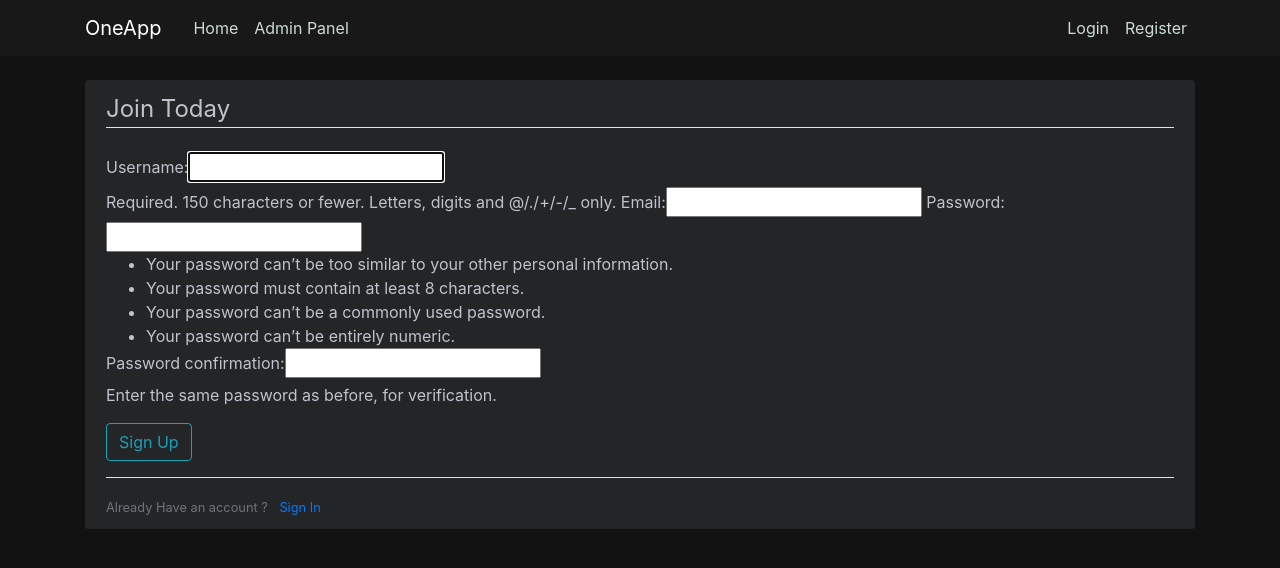
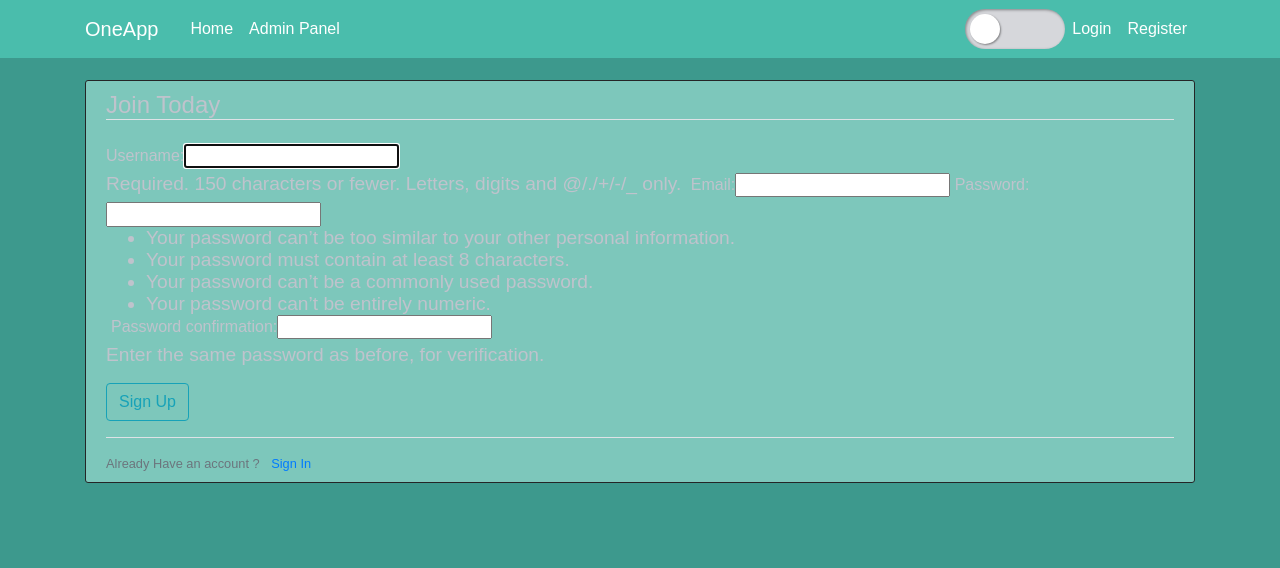
Before and after one commit to FelixVaughan/TECHSTART, a Django app: page /register/ in a window 1280 px wide. Shown: the top 568 px of the page. Run offline with Django 3.2, Linux system fonts and the light colour scheme; some libraries are stand-ins or nearby versions.

Commit message:
added light/dark mode

```diff
--- a/users/static/users/main.css
+++ b/users/static/users/main.css
@@ -1,32 +1,61 @@
+:root {
+  --green: #fafcfa;
+  --white: #ffffff;
+  --black: #000000;
+  --bg: #3d998d;
+  --nav: #5be8d177;
+  --font: #ffffff;
+  --tag: #ffffff;
+  --content: #7dc7bb;
+  --hover: #678987;
+}
+
+[light-mode=dark] {
+  --green: #fafcfa;
+  --white: #ffffff;
+  --black: #000000;
+  --bg: #121212;
+  --nav: #181818;
+  --font: #bfc3cc;
+  --tag: #bfc3cc;
+  --content: #242526;
+  --hover: #ffffff;
+}
+
 body {
-  background: #121212;
+  background:var(--bg);
    margin-top: 5rem;
-    --fontColor: #cbdbd8;
+   font: var(--font);
+   transition: background-color .3s;
  }
 
  h1, h2, h3, h4 {
-   color: #bfc3cc;
+   color: var(--font);
  }
 
  h5 {
-   color: #bfc3cc;
+   color: var(--font);
    font-size: 1.0 rem;
+ }
+
+ p {
+  color: var(--font);
  }
 
  ul {
    margin: 0;
  }
 
- .bg-dark {
-   background-color: #181818!important;
+ .bg-nav {
+   background-color: var(--nav)!important;
  }
 
  .site-header .navbar-nav .nav-link {
-   color: #cbdbd8;
+   color: var(--font);
  }
 
  .site-header .navbar-nav .nav-link:hover {
-   color: #ffffff;
+   color:#678987;
  }
 
  .site-header .navbar-nav .nav-link.active {
@@ -34,12 +63,20 @@ body {
  }
 
  .content-section {
-   background: #242526;
+   background: var(--content);
    padding: 10px 20px;
    border: 1px solid #242526;
    border-radius: 3px;
    margin-bottom: 20px;
  }
+
+ .content-section[light-mode=dark] {
+  background: #ffffff;
+  padding: 10px 20px;
+  border: 1px solid #242526;
+  border-radius: 3px;
+  margin-bottom: 20px;
+}
 
  .redirect {
    text-align: center;
@@ -89,4 +126,65 @@ label {
 
 span {
  color: #bfc3cc;
+ font-size: 1.2rem;
+ margin-right:5px;
+ margin-bottom: 0.5rem;
 }
+
+.badge {
+  font-size: 100%;
+}
+
+body[light-mode="dark"] .light-mode-button span:nth-child(1){
+  background-color: #ced4e2;
+  color: #141516;
+}
+
+body[light-mode=dark] .light-mode-button span:nth-child(2) {
+  left: 65px;
+  background-color: #141516;
+}
+
+.light-mode-button {
+  background:0;
+  border: 0;
+  box-sizing: border-box;
+  cursor: pointer;
+  height: 40px;
+  width: 100px;
+  position: relative;
+  border: 1px solid rgba(255,255,255,0);
+}
+
+.light-mode-button:focus {
+  outline:none; /* Not ideal for accessibility */
+}
+
+.light-mode-button span:nth-child(1) {
+  position: absolute;
+  top:0;
+  left:0;
+  width: 100px;
+  height:40px;
+  border-radius: 20px;
+  background-color: #d6d7db;
+  box-shadow: inset 1px 1px 3px 0 rgb(0 0 0 / 40%);
+  transition: .3s;
+}
+
+.light-mode-button span:nth-child(2) {
+  position: absolute;
+  top:5px;
+  left:5px;
+  width: 30px;
+  height: 30px;
+  background-color: #fff;
+  border-radius: 50%;
+  box-shadow: 1px 1px 2px 0 rgb(0 0 0 / 40%);
+  transition: .3s;
+}
+
+.badge-primary {
+  color: var(--bg);
+  background-color: var(--tag);
+}
--- a/users/templates/users/base.html
+++ b/users/templates/users/base.html
@@ -8,14 +8,13 @@
         <link rel="stylesheet" href="https://maxcdn.bootstrapcdn.com/bootstrap/4.0.0/css/bootstrap.min.css" integrity="sha384-Gn5384xqQ1aoWXA+058RXPxPg6fy4IWvTNh0E263XmFcJlSAwiGgFAW/dAiS6JXm" crossorigin="anonymous">
         <meta name="viewport" content="width=device-width, initial-scale=1">
         <link rel="stylesheet" href="https://maxcdn.bootstrapcdn.com/bootstrap/4.5.2/css/bootstrap.min.css">
-
         <link rel="stylesheet" type="text/css" href="{% static 'users/main.css' %}">
         {% block css %}{% endblock %}
         {% block title %}{% endblock %}
 </head>
 <body>
     <header class="site-header">
-        <nav class="navbar navbar-expand-md navbar-dark bg-dark fixed-top">
+        <nav class="navbar navbar-expand-md navbar-dark bg-nav fixed-top">
           <div class="container">
             <a class="navbar-brand mr-4" href="{% url 'index' %}">OneApp</a>
             <button class="navbar-toggler" type="button" data-toggle="collapse" data-target="#navbarToggle" aria-controls="navbarToggle" aria-expanded="false" aria-label="Toggle navigation">
@@ -26,6 +25,15 @@
                 <a class="nav-item nav-link" href="{% url 'index' %}">Home</a>
                 <a class="nav-item nav-link" href="/admin">Admin Panel</a>
             </div>
+            <div>
+              <button
+              class="light-mode-button"
+              aria-label="Toggle Light Mode"
+              onclick="toggle_light_mode()">
+              <span></span>
+              <span></span>
+          </button>
+          </div>
             <!-- Navbar Right Side -->
              <div class="navbar-nav">
                 {% if user.is_authenticated %}
@@ -38,6 +46,7 @@
              </div>
             </div>
           </div>
+
         </nav>
       </header>
 
--- a/users/templates/users/index.html
+++ b/users/templates/users/index.html
@@ -55,9 +55,12 @@
            <!-- NEWS -->
     <div id= "News" style="display:none" class="container index p-3 my-3 border">
       <p class = "index"> World News </p>
+      {% for pref in prefs %}
+        <span class="badge badge-pill badge-primary">{{ pref }}</span>
+        {% endfor %}
         <form method="POST" action="{% url 'article' %}" style="margin: 0">
           {% csrf_token %}
-              <input type="search" placeholder="Search for something.." name="searched">
+          <input type="search" placeholder="Search a preference..." name="searched">
           <button class="search-button" type="submit">Submit</button>
         </form>
         <button type="button" class="innerbtn" onclick="newsClose()">Close</button>
--- a/users/views.py
+++ b/users/views.py
@@ -12,7 +12,9 @@ from django.http import *
 
 def index(request):
     """Renders the homepage"""
-    return render(request, "users/index.html")
+    news = NewsApi(request.user.id)
+    prefs = news.get_prefs()
+    return render(request, "users/index.html", {'prefs': prefs})
 
 # @login_required
 
```
Also changed, not shown: users/static/users/app.js (+11 -0 lines), users/static/users/index.css (+26 -19 lines). Lines whose indentation alone changed are shown as unchanged.
